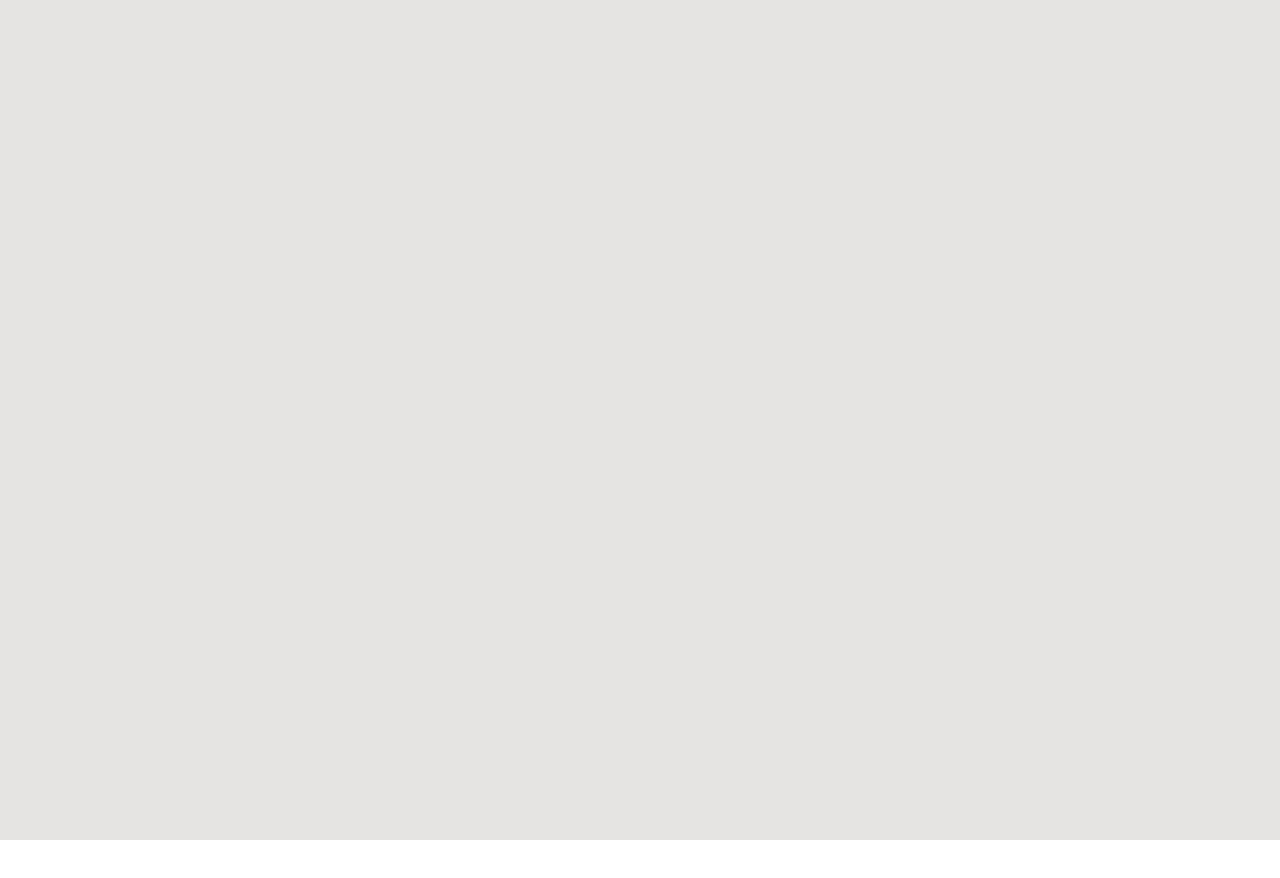
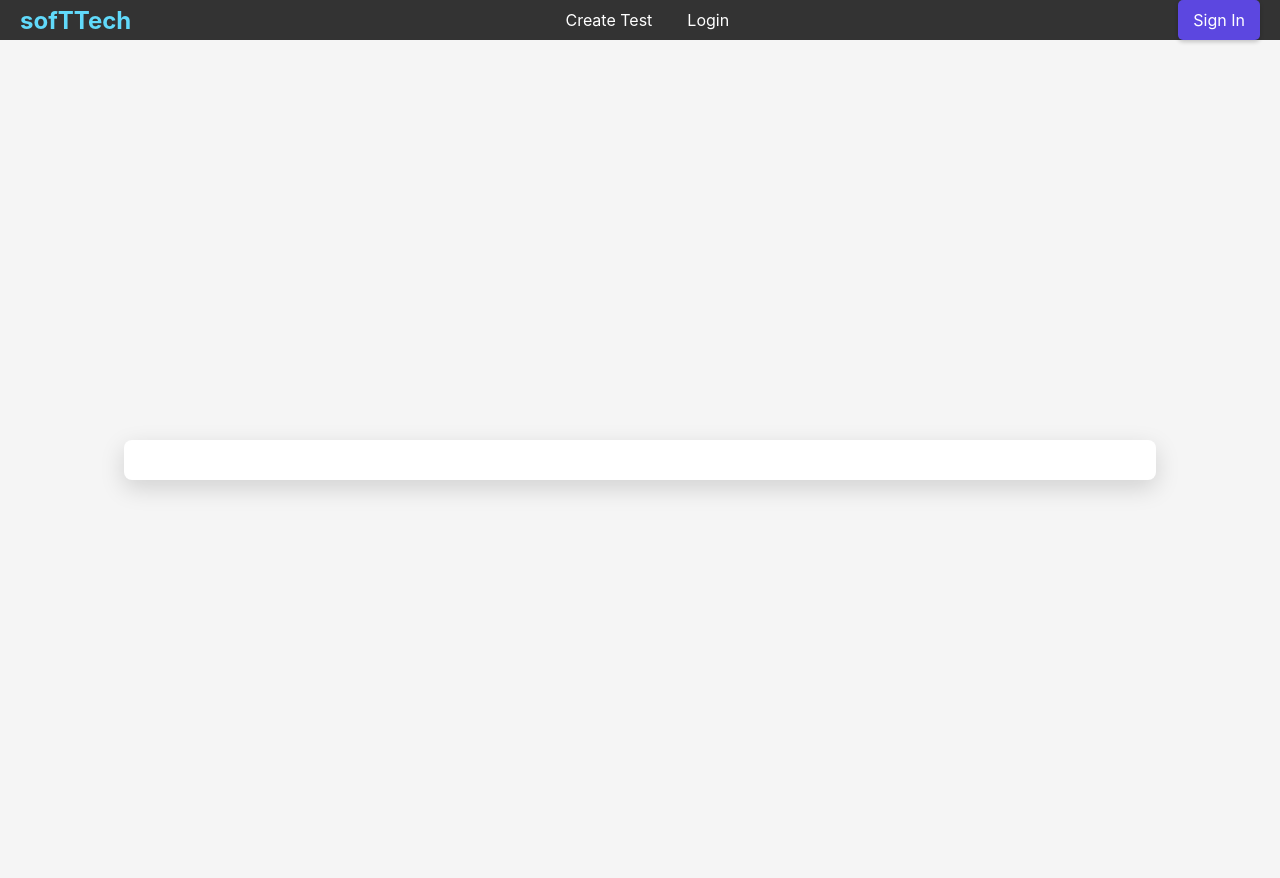
Before and after one commit to Bloomand/Evraz_Hakaton, a React (Create React App) app: page /main in a window 1280 px wide. Before the commit the page ends 840 px from the top, so only its background shows below. Built offline with nearby package versions, Linux system fonts and the light colour scheme.

Commit message:
New test-design

```diff
--- a/src/App.js
+++ b/src/App.js
@@ -1,6 +1,7 @@
 import {Route, Routes } from "react-router-dom";
 import AuthPage from "./pages/AuthPage.jsx";
 import MainPage from "./pages/MainPage.jsx";
+import ChooseStation from "./pages/ChooseStation.jsx";
 
 
 function App() {
@@ -9,6 +10,7 @@ function App() {
       <Routes>
         <Route path='/' element = {<AuthPage/>}/>
         <Route path='/main' element = {<MainPage/>}/>
+        <Route path='/choice' element = {<ChooseStation/>}/>
       </Routes>
     </div>
   );
--- /dev/null
+++ b/src/pages/Header.jsx
@@ -0,0 +1,81 @@
+import React from 'react'
+
+import {Link} from "react-router-dom"
+
+export default function Header(props) {
+  let Authentic = [];
+  if (props.isLogged === 1) {
+    Authentic.push(
+      <div className='rightcontainer'><Link to='/profile' style={styles.link}>
+        Profile
+      </Link></div>
+    );
+  } else {
+    Authentic.push(
+      <div className='rightcontainer'>
+        <Link to='/signinto' style={styles.signInButton}>
+          <span>Sign In</span>
+        </Link>
+      </div>
+    );
+  }
+
+  return (
+    <header style={styles.container}>
+      <div>
+        <Link to='/' style={styles.logo}>sofTTech</Link>
+      </div>
+      <div className='leftcontainer'>
+        <Link to='/test' style={styles.link}>Create Test</Link>
+
+        { !props.isLogged && <Link to='/signinto' style={styles.link}>Login</Link> }
+      </div>
+      {Authentic}
+    </header>
+  )
+}
+
+
+const styles = {
+  container: {
+    backgroundColor: '#333', // A nice dark background for the header
+    color: '#fff', // White text color
+    display: 'flex', // Using flexbox for layout
+    justifyContent: 'space-between', // Space out left and right containers
+    alignItems: 'center', // Center items vertically
+    padding: '0 20px', // Some padding on the sides
+    boxShadow: '0 2px 4px rgba(0,0,0,0.1)' // subtle shadow for depth
+  },
+  logo: {
+    fontWeight: 'bold', // Bold font for logo
+    fontSize: '1.5rem', // Larger font size for the logo
+    color: '#61dafb', // Use React's logo color for some flair
+    textDecoration: 'none', // Remove underline from logo link
+    padding: '10px 0' // Some padding to increase tap target on mobile
+  },
+  link: {
+    marginRight: '15px', // Space out the navigation links
+    color: '#fff', // White text color for the links
+    textDecoration: 'none', // No underline
+    padding: '10px', // Space around the links for a bigger tap/click target
+    fontSize: '1rem', // Font size for navigation links
+    fontWeight: 'normal',
+    transition: 'color 0.3s' // Transition for hover effect
+  },
+  signInButton: {
+    backgroundColor: '#5C47E0', // A pleasant purple for the sign in button
+    color: '#fff', // White text
+    padding: '10px 15px', // Padding for dimension
+    borderRadius: '5px', // Rounded corners
+    textDecoration: 'none', // Again, no underline
+    display: 'inline-flex', // Align the text and image inline
+    alignItems: 'center', // Center align the items
+    boxShadow: '0 2px 4px rgba(0,0,0,0.2)', // A slightly darker shadow for contrast
+    transition: 'background-color 0.3s, box-shadow 0.3s' // Smooth transitions on hover
+  },
+  signInImage: {
+    marginLeft: '10px', // Space out text and image
+    height: '20px', // Specify image size to make sure it's not too big
+    width: '20px' // Maintain aspect ratio but you can ignore it if your image is SVG
+  }
+};
--- a/src/pages/MainPage.jsx
+++ b/src/pages/MainPage.jsx
@@ -1,7 +1,9 @@
 import React, { useState, useEffect } from 'react';
+import Header from './Header';
 
 const MainPage = () => {
     const [example, setExample] = useState(null);
+    const [tooltip, setTooltip] = useState({});
     let stations;
     useEffect(() => {
         let params = new URLSearchParams(window.location.search);
@@ -99,9 +101,16 @@ const MainPage = () => {
                                         <div key={way.id} style={styles.wayInfo}>
                                             <div style={styles.wayHeader}>Путь {way.id + 1}</div>
                                             <div style={styles.loko}>{way.loko.info}</div>
-                                            <div>{way.wagons.map((wagon) => (
-                                                <div key={wagon.id} style={styles.wagon}>{wagon.info}</div>
-                                            ))}</div>
+                                            <div>{
+                                                way.wagons.map((wagon) => (
+                                                    <div key={wagon.id}
+                                                        onClick={() => handleWagonClick(wagon.id)}
+                                                        style={styles.wagon}>
+                                                        {wagon.info}
+                                                        {tooltip[wagon.id] && <div style={styles.customTooltip}>ID вагона: {wagon.id}</div>}
+                                                    </div>
+                                                ))
+                                            }</div>
                                         </div>
                                     ))}</div>
                                 </div>
@@ -117,10 +126,21 @@ const MainPage = () => {
         }
     }, [window.location.search]);
 
+    const handleWagonClick = (id) => {
+        // изменяем состояние для показа/скрытия подсказки для конкретного вагона
+        setTooltip(prevTooltip => ({
+            ...prevTooltip,
+            [id]: !prevTooltip[id]
+        }));
+    };
+
     return (
-        <div className="wrapper" style={styles.container}>
-            <div style={styles.exampleBox}>
-                {example}
+        <div>
+            <Header />
+            <div className="wrapper" style={styles.container}>
+                <div style={styles.exampleBox}>
+                    {example}
+                </div>
             </div>
         </div>
     );
@@ -132,74 +152,111 @@ const styles = {
         display: 'flex',
         justifyContent: 'center',
         alignItems: 'center',
-        backgroundColor: '#E5E4E2',
+        backgroundColor: '#F5F5F5', // более светлый оттенок для фона
         minHeight: '100vh',
-        padding: '20px'
+        padding: '20px',
+        fontFamily: "'Roboto', sans-serif" // добавление шрифта для современного вида
     },
     exampleBox: {
         backgroundColor: '#fff',
-        boxShadow: '0 4px 8px rgba(0, 0, 0, 0.1)',
-        width: '100%',
+        boxShadow: '0 8px 24px rgba(0, 0, 0, 0.15)', // более мягкое теневое размытие
+        borderRadius: '8px', // добавление закругления углов
+        width: '80%', // уменьшение ширины для лучшего восприятия
+        maxWidth: '1200px', // ограничение максимальной ширины
+        margin: '20px', // добавление внешнего отступа для разделения
+        padding: '20px', // внутреннее пространство вокруг контента
+        overflow: 'hidden' // избегаем переполнения элементов
     },
-    stationName: {
-        display: 'flex'
+    station: {
+        border: '1px solid #CCC', // более тонкая и светлая рамка
+        borderRadius: '4px', // закругление углов
+        margin: '10px 0', // отступы сверху и снизу для каждой станции
+        padding: '12px',
+        backgroundColor: '#FAFAFA', // светлый фон для каждой станции
+        transition: 'box-shadow 0.3s ease', // анимация при наведении
+        ':hover': {
+            boxShadow: '0 4px 12px rgba(0, 0, 0, 0.1)', // тень при наведении для акцента на станции
+        }
     },
-    // Стили для каждой станции
-    station: {
-        border: '2px solid #000',
-        padding: '12px',
+    stationHeader: {
+        fontWeight: '600', // жирнее, для привлечения внимания
+        fontSize: '1.5rem', // увеличенный размер шрифта
+        color: '#333', // более тёмный цвет текста для лучшей читаемости
+        paddingBottom: '10px',
     },
-    // Стили для названия станции
-    stationHeader: {
-        fontWeight: 'bold',
-        fontSize: '24px',
-        color: '#000',
-        paddingBottom: '6px',
-        marginBottom: '6px'
+    park: {
+        padding: '10px 16px', // дополнительные отступы для чёткости
+        borderLeft: '4px solid #5CACEE', // изменение цвета и толщины линии
+        backgroundColor: '#FFFFFF', // белый фон для секции парка
+        margin: '8px 0',
+        borderRadius: '4px', // закругление углов
+        boxShadow: '0 2px 4px rgba(44, 62, 80, 0.15)' // добавление тени для парка
     },
-    // Стили для парка
-    park: {
-        paddingLeft: '16px', // отступы чтобы показать вложенность
-        borderLeft: '3px solid #349EFF', // левая граница чтобы выделить содержимое парка
-    },
-    // Стили для названия парка
     parkHeader: {
-        fontWeight: 'bold',
-        color: '#349EFF'
+        fontWeight: '500',
+        color: '#5CACEE',
+        marginBottom: '6px', // добавление отступа снизу
+        letterSpacing: '0.5px', // немного увеличенный межбуквенный интервал
     },
     wayInfo: {
         display: 'flex',
         flexDirection: 'row',
-        alignItems: 'center'
+        alignItems: 'center',
+        padding: '8px 0', // добавлены отступы для разделения
     },
     wayHeader: {
-        fontWeight: '500',
-        color: '#555',
-        paddingLeft: 20,
-        paddingRight: 20,
-        marginRight: 20,
-        borderRight: '1px solid #000'
+        fontWeight: '600',
+        color: '#444', // более темный для контраста
+        padding: '6px 12px',
+        background: '#EEE', // светлый фон для визуального разделения
+        borderRadius: '12px', // закругленные углы
+        marginRight: '16px' // увеличенный отступ справа для простора
     },
-
-    // Стили для информации о локомотиве
     loko: {
-        backgroundColor: '#e7e7e7',
-        padding: '5px 10px',
-        borderRadius: '8px',
-        display: 'inline-block', // чтобы элемент не растягивался на всю ширину
-        margin: '3px'
+        backgroundColor: '#FF4136', // яркий красный для локомотива
+        padding: '10px',
+        borderRadius: '12px 0 0 12px', // закругление только левых углов для локомотива
+        display: 'inline-flex',
+        alignItems: 'center',
+        justifyContet: 'center',
+        margin: '6px 0',
+        fontWeight: 'bold',
+        color: '#ffffff',
+        minWidth: '80px', // минимальная ширина для единообразия
+        boxSizing: 'border-box', // чтобы padding не влиял на общие размеры
     },
-    // Стили для каждого вагона
     wagon: {
-        padding: '5px 10px',
-        borderRadius: '8px',
-        display: 'inline-block', // аналогично
-        backgroundColor: '#349EFF',
-        color: '#fff',
-        border: '1px solid #bee5eb',
-        margin: '3px'
-    }
+        cursor: 'pointer', // Добавьте это для улучшенного взаимодействия
+        position: 'relative',
+        display: 'inline-block',
+        backgroundColor: '#0074D9', // синий цвет вагонов
+        color: '#ffffff',
+        padding: '10px',
+        borderRadius: '0', // отсутствие закругления, чтобы вагоны выглядели как часть поезда
+        marginLeft: '-1px', // чтобы вагоны казались соединенными
+        border: '1px solid #99ccf3', // более светлая граница для контраста
+        fontWeight: 'bold',
+        fontSize: '0.85rem',
+        minWidth: '80px', // минимальная ширина для единообразия
+        boxSizing: 'border-box', // чтобы padding не влиял на размеры
+        ':last-child': {
+            borderRadius: '0 12px 12px 0', // закругление правых углов последнего вагона
+        }
+    },
+    customTooltip: {
+        position: 'absolute',
+        bottom: '100%', // чтобы показывать над элементом
+        left: '50%',
+        transform: 'translateX(-50%)',
+        padding: '5px',
+        backgroundColor: 'black',
+        color: 'white',
+        borderRadius: '4px',
+        whiteSpace: 'nowrap',
+        zIndex: '1000' // чтобы было над другими элементами
+    },
 }
 
 
+
 export default MainPage;
```
Also changed, not shown: src/pages/AuthPage.jsx (+11 -7 lines), src/pages/ChooseStation.jsx (added, +34 -0 lines), src/style.module.css (added, +62 -0 lines).
